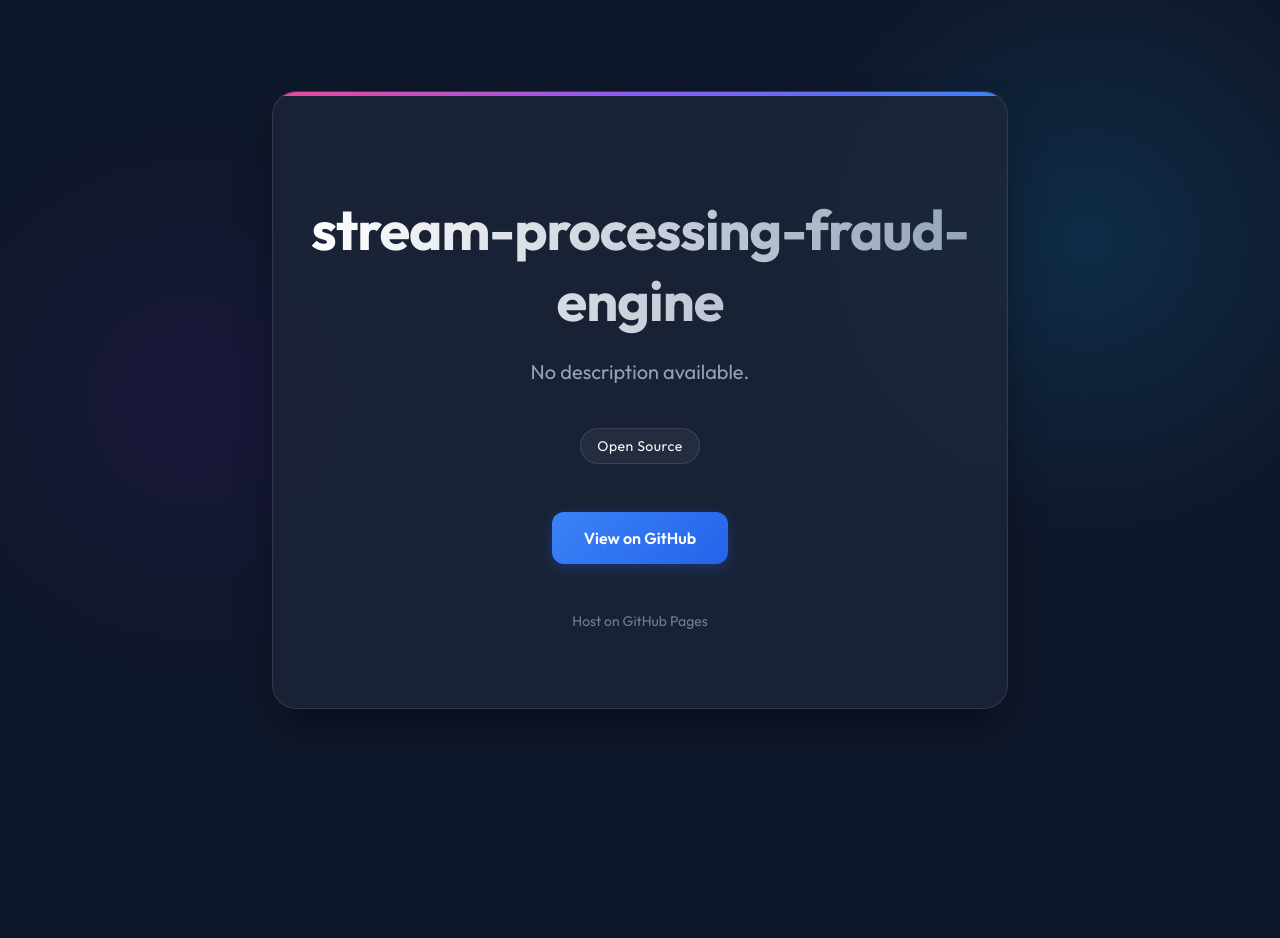
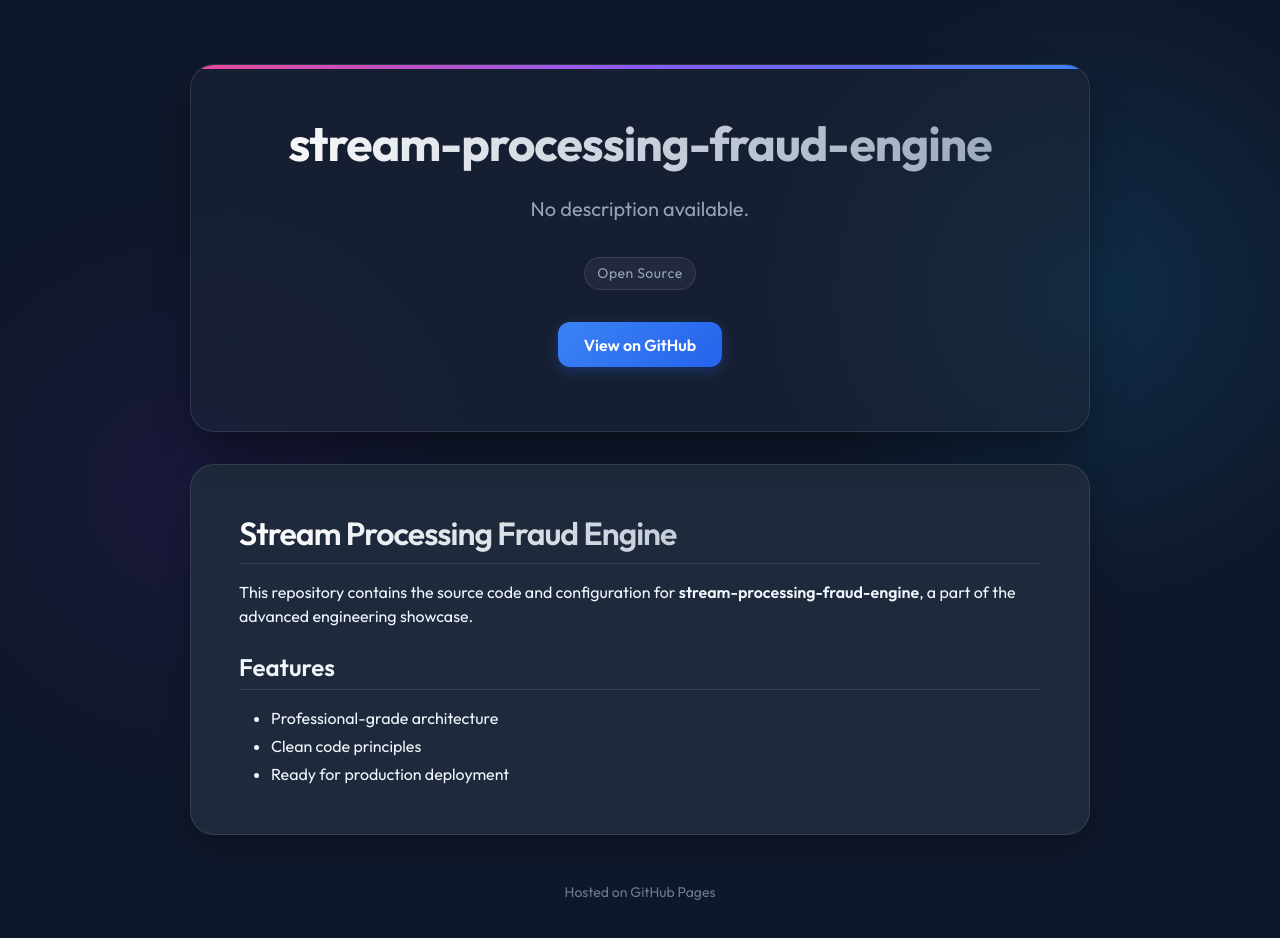
Before and after one commit to Shivay00001/stream-processing-fraud-engine, a website: page index.html in a window 1280 px wide. Before the commit the page ends 800 px from the top, so only its background shows below. Drawn offline with nearby package versions, Linux system fonts and the light colour scheme.

Commit message:
Update landing page with README content

```diff
--- a/index.html
+++ b/index.html
@@ -7,11 +7,12 @@
     <link rel="preconnect" href="https://fonts.googleapis.com">
     <link rel="preconnect" href="https://fonts.gstatic.com" crossorigin>
     <link href="https://fonts.googleapis.com/css2?family=Outfit:wght@300;400;600;700&display=swap" rel="stylesheet">
+    <link rel="stylesheet" href="https://cdnjs.cloudflare.com/ajax/libs/github-markdown-css/5.2.0/github-markdown-dark.min.css">
     <script src="https://kit.fontawesome.com/a076d05399.js" crossorigin="anonymous"></script>
     <style>
         :root {
             --bg-color: #0f172a;
-            --card-bg: rgba(30, 41, 59, 0.7);
+            --card-bg: rgba(30, 41, 59, 1.0); /* Solid background for readability */
             --text-primary: #f8fafc;
             --text-secondary: #94a3b8;
             --accent: #38bdf8;
@@ -32,41 +33,35 @@
             display: flex;
             flex-direction: column;
             align-items: center;
-            justify-content: center;
             overflow-x: hidden;
             background-image:
                 radial-gradient(circle at 15% 50%, rgba(76, 29, 149, 0.15) 0%, transparent 25%),
                 radial-gradient(circle at 85% 30%, rgba(14, 165, 233, 0.15) 0%, transparent 25%);
+            padding-bottom: 4rem;
         }
 
         .container {
-            max-width: 800px;
-            width: 90%;
+            max-width: 900px;
+            width: 95%;
             text-align: center;
-            padding: 2rem;
+            padding-top: 4rem;
             z-index: 10;
         }
 
-        .card {
-            background: var(--card-bg);
+        .header-card {
+            background: rgba(30, 41, 59, 0.5); /* Semi-transparent for header */
             backdrop-filter: blur(12px);
             -webkit-backdrop-filter: blur(12px);
             border: 1px solid var(--border);
             border-radius: 24px;
-            padding: 4rem 2rem;
+            padding: 3rem 2rem;
             box-shadow: 0 20px 40px -10px rgba(0, 0, 0, 0.5);
-            transition: transform 0.3s ease, box-shadow 0.3s ease;
+            margin-bottom: 2rem;
             position: relative;
             overflow: hidden;
-            animation: fadeIn 1s ease-out;
         }
 
-        @keyframes fadeIn {
-            from { opacity: 0; transform: translateY(20px); }
-            to { opacity: 1; transform: translateY(0); }
-        }
-
-        .card::before {
+        .header-card::before {
             content: '';
             position: absolute;
             top: 0;
@@ -76,14 +71,10 @@
             background: linear-gradient(90deg, #ec4899, #8b5cf6, #3b82f6);
         }
 
-        .card:hover {
-            transform: translateY(-5px);
-            box-shadow: 0 30px 60px -15px rgba(0, 0, 0, 0.6);
-        }
-
         h1 {
-            font-size: 3.5rem;
+            font-size: 3rem;
             margin-bottom: 1rem;
+            margin-top: 0;
             background: linear-gradient(to right, #fff, #94a3b8);
             -webkit-background-clip: text;
             -webkit-text-fill-color: transparent;
@@ -95,8 +86,8 @@
             font-size: 1.25rem;
             line-height: 1.6;
             color: var(--text-secondary);
-            margin-bottom: 2.5rem;
-            max-width: 600px;
+            margin-bottom: 2rem;
+            max-width: 700px;
             margin-left: auto;
             margin-right: auto;
         }
@@ -106,34 +97,30 @@
             justify-content: center;
             flex-wrap: wrap;
             gap: 0.75rem;
-            margin-bottom: 3rem;
+            margin-bottom: 2rem;
         }
 
         .tag {
             background: rgba(255, 255, 255, 0.05);
             border: 1px solid var(--border);
-            padding: 0.5rem 1rem;
+            padding: 0.4rem 0.8rem;
             border-radius: 9999px;
             font-size: 0.875rem;
             font-weight: 500;
             letter-spacing: 0.5px;
-            transition: all 0.2s ease;
-        }
-
-        .tag:hover {
-            background: rgba(255, 255, 255, 0.1);
-            border-color: var(--text-secondary);
+            color: var(--text-secondary);
         }
 
         .actions {
             display: flex;
-            gap: 1.5rem;
+            gap: 1rem;
             justify-content: center;
+            margin-bottom: 1rem;
         }
 
         .btn {
             display: inline-block;
-            padding: 1rem 2rem;
+            padding: 0.8rem 1.6rem;
             border-radius: 12px;
             text-decoration: none;
             font-weight: 600;
@@ -152,23 +139,50 @@
             box-shadow: 0 6px 20px 0 rgba(37, 99, 235, 0.4);
         }
 
+        .readme-container {
+            background: var(--card-bg);
+            border: 1px solid var(--border);
+            border-radius: 24px;
+            padding: 3rem;
+            text-align: left;
+            box-shadow: 0 10px 30px -5px rgba(0, 0, 0, 0.3);
+            overflow: hidden;
+        }
+
+        /* Markdown Body Overrides for transparent background */
+        .markdown-body {
+            background-color: transparent !important;
+            font-family: 'Outfit', sans-serif !important;
+        }
+
+        .markdown-body h1, .markdown-body h2, .markdown-body h3 {
+            border-bottom-color: var(--border);
+        }
+
+        .markdown-body pre {
+            background-color: rgba(0, 0, 0, 0.3) !important;
+            border: 1px solid var(--border);
+        }
+
         footer {
             margin-top: 3rem;
             color: var(--text-secondary);
             font-size: 0.875rem;
             opacity: 0.7;
+            text-align: center;
         }
 
         @media (max-width: 640px) {
-            .card { padding: 2rem 1.5rem; }
-            h1 { font-size: 2.5rem; }
+            .header-card { padding: 2rem 1.5rem; }
+            .readme-container { padding: 1.5rem; }
+            h1 { font-size: 2rem; }
             .actions { flex-direction: column; }
         }
     </style>
 </head>
 <body>
     <div class="container">
-        <div class="card">
+        <div class="header-card">
             <h1>stream-processing-fraud-engine</h1>
             <p class="description">No description available.</p>
 
@@ -179,11 +193,26 @@
             <div class="actions">
                 <a href="https://github.com/Shivay00001/stream-processing-fraud-engine" class="btn btn-primary" target="_blank">View on GitHub</a>
             </div>
+        </div>
 
-            <footer>
-                <p>Host on GitHub Pages</p>
-            </footer>
+
+        <div class="readme-container">
+            <div class="markdown-body">
+                <h1>Stream Processing Fraud Engine</h1>
+<p>This repository contains the source code and configuration for <strong>stream-processing-fraud-engine</strong>, a part of the advanced engineering showcase.</p>
+<h2>Features</h2>
+<ul>
+<li>Professional-grade architecture</li>
+<li>Clean code principles</li>
+<li>Ready for production deployment</li>
+</ul>
+            </div>
         </div>
+
+
+        <footer>
+            <p>Hosted on GitHub Pages</p>
+        </footer>
     </div>
 </body>
 </html>
```
